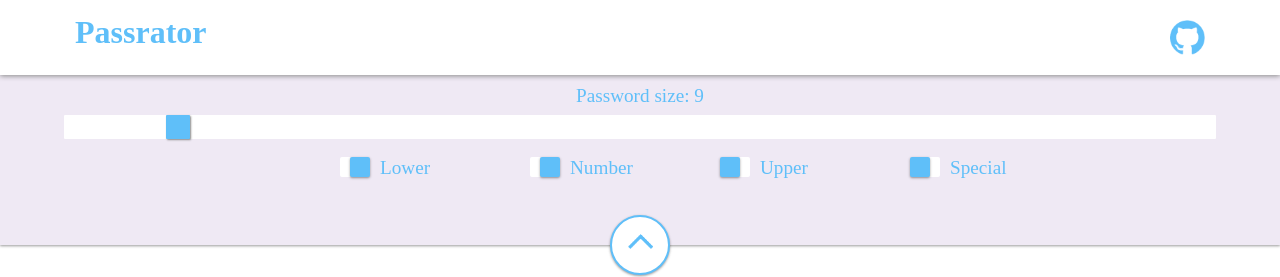
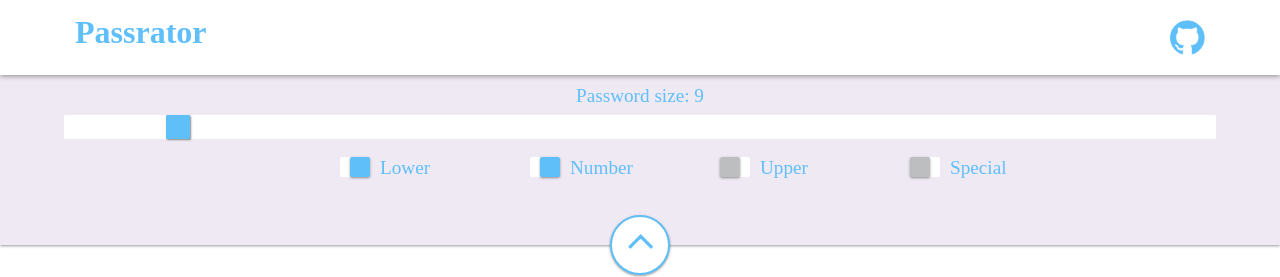
Before and after one commit to alexNeto/passrator, an Angular app: page / in a window 1280 px wide. Shown: the top 277 px of the page. Built offline with nearby package versions, Linux system fonts and the light colour scheme.

Commit message:
minor changes in the stylesheet

```diff
--- a/src/app/options/options.component.css
+++ b/src/app/options/options.component.css
@@ -32,8 +32,6 @@
     }
 }
 #configOFF{
-  animation-name: OFF;
-  animation-duration: 0.5s;
   overflow: hidden;
   display: none;
   padding-top: 0;
@@ -49,7 +47,6 @@ button{
   display: inline-block;
   font-size: 27px;
   font-weight: bold;
-  /*margin: 4px 2px;*/
   transition-duration: 0.4s;
   cursor: pointer;
   color: #5fbff9;
@@ -205,9 +202,10 @@ input[type=checkbox]{
 	position: absolute;
 	top: 0;
 	left: 0;
-	background: #5fbff9;
+	background: #bdbebf;
   box-shadow: 0 1px 3px 0 rgba(0,0,0,0.24),0 1px 2px 0 rgba(0,0,0,0.19);
 }
 .checkbox input[type=checkbox]:checked + label {
 	left: 10px;
+  background-color: #5fbff9;
 }
```
